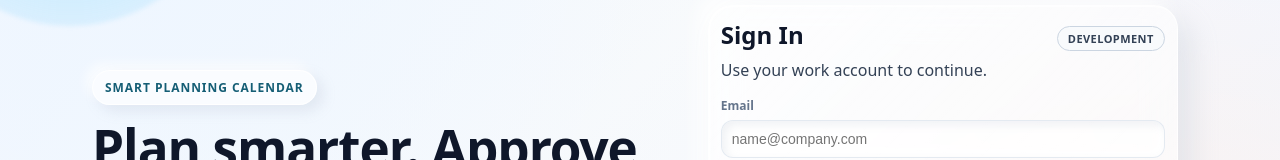
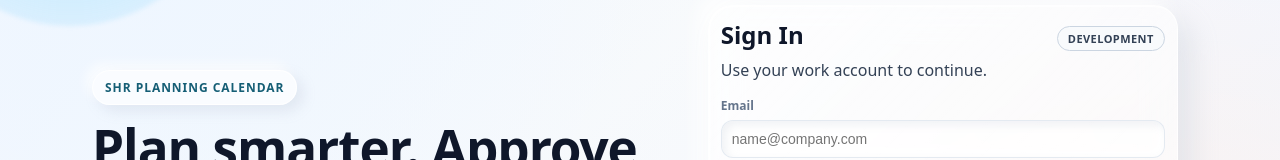
Before and after one commit to CKNJOROGE/smart-planning-calendar, a React app in the folder frontend/: page /login in a window 1280 px wide. Shown: the part 224-384 px from the top of the page. Built offline with nearby package versions, Linux system fonts and the light colour scheme; no server answers; the HTML template or start-up script is replaced by a standard one.

Commit message:
frontend: rename app brand text to SHR PLANNING CALENDAR

```diff
--- a/frontend/src/App.jsx
+++ b/frontend/src/App.jsx
@@ -31,7 +31,7 @@ function Shell({ onLogout }) {
       <aside className={`app-sidebar${sidebarCollapsed ? " collapsed" : ""}`}>
         <div>
           <div className="sidebar-head">
-            <div className="sidebar-brand">Smart Planning Calendar</div>
+            <div className="sidebar-brand">SHR PLANNING CALENDAR</div>
             <button
               className="btn sidebar-toggle-btn"
               type="button"
--- a/frontend/src/CalendarPage.jsx
+++ b/frontend/src/CalendarPage.jsx
@@ -491,7 +491,7 @@ export default function CalendarPage() {
     <>
       <div className="topbar calendar-topbar">
         <div>
-          <h2 className="brand-title">Smart Planning Calendar</h2>
+          <h2 className="brand-title">SHR PLANNING CALENDAR</h2>
           <div className="brand-sub">
             Logged in as <b>{user ? user.name : "..."}</b> ({user ? user.role : "..."}) •{" "}
             {live ? <b>Live updates</b> : <span className="muted">Reconnecting…</span>}
--- a/frontend/src/Login.jsx
+++ b/frontend/src/Login.jsx
@@ -53,7 +53,7 @@ export default function Login({ onLoggedIn }) {
       <div className="auth-orb auth-orb-b" />
       <div className="auth-shell">
         <div className="auth-showcase">
-          <div className="auth-showcase-tag">Smart Planning Calendar</div>
+          <div className="auth-showcase-tag">SHR PLANNING CALENDAR</div>
           <h1 className="auth-showcase-title">Plan smarter. Approve faster.</h1>
           <p className="auth-showcase-copy">
             Track availability, manage leave approvals, and keep your team aligned in one calendar.
```
